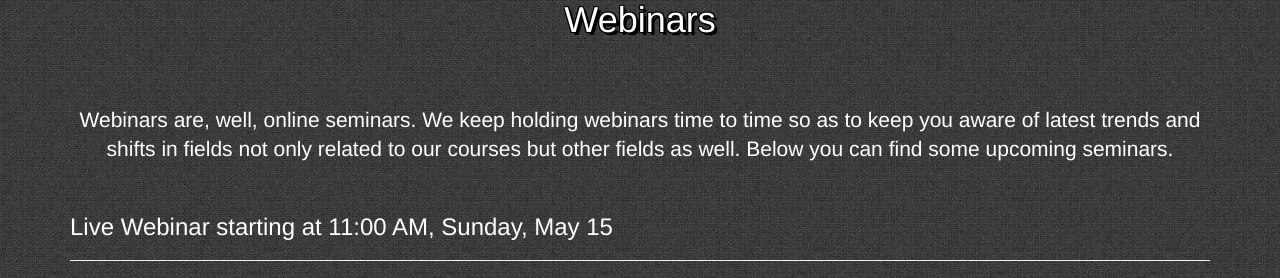
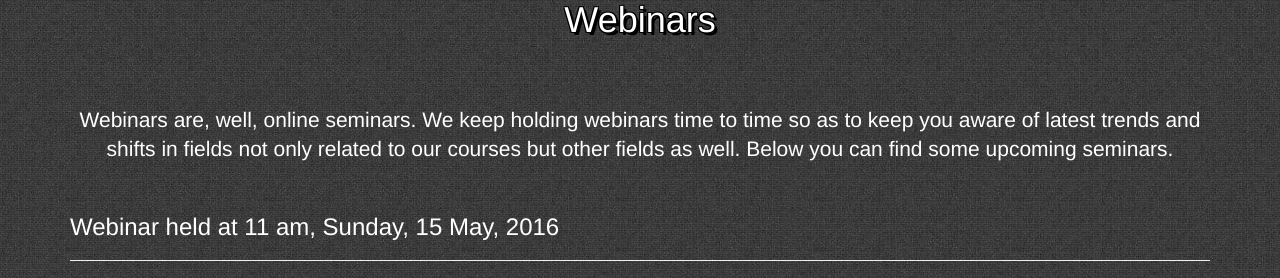
Before and after one commit to vgoel38/EmpowerK-12, a Flask app: page /webinars in a window 1280 px wide. Shown: the part 76-354 px from the top of the page. Run offline with Flask 2, Linux system fonts and the light colour scheme; a user stored in the database is signed in; some libraries are stand-ins or nearby versions.

Commit message:
after first webinar

```diff
--- a/populate_database.py
+++ b/populate_database.py
@@ -23,7 +23,7 @@ session = DBSession()
 # session.add(Institution1)
 # session.commit()
 
-# User1 = User(email="vishal@cocatalyst.in")
+# User1 = User(email="vivek@cocatalyst.in")
 # session.add(User1)
 # session.commit()
 
--- a/templates/memory.html
+++ b/templates/memory.html
@@ -41,7 +41,6 @@
             <div class="col-lg-6 col-lg-push-3 container" id="videoPlayer">
                 <!-- <iframe id="vzvd-7043967" name="vzvd-7043967" title="vzaar video player" class="vzaar-video-player" type="text/html" width="550" height="310" frameborder="0" allowFullScreen allowTransparency="true" mozallowfullscreen webkitAllowFullScreen src="//view.vzaar.com/7043967/player"></iframe> -->
                 <h3 class="lead" style="color: white;">Hola! The videos will be activated after the webinar. Hope you are ready for it. Click <a href="/webinars">here</a> to join the webinar.</h3>
-                <!-- <div class="lock col-md-1 row" style="width: 100%;"><a href="static/amy.pdf" download="Random Objects/Items Test.pdf" class="col btn btn-default">Take Test</a></div>-->
             </div>
 
 
--- a/templates/webinars.html
+++ b/templates/webinars.html
@@ -24,18 +24,20 @@
     </div>
 
     <div class="container">
-        <h3 style="color: white">Live Webinar starting at 11:00 AM, Sunday, May 15</h3>
+        <h3 style="color: white">Webinar held at 11 am, Sunday, 15 May, 2016</h3>
         <hr>
     </div>
 
     <div id="liveWebinar" class="container">
+        <div class="lock col-md-1 row" style="width: 100%; text-align: center; "><a href="static/MasteringPhotographicMemory.pdf" download="Mastering Photographic Memory.pdf" class="col btn btn-default">Download the presentation as pdf</a></div>
+        <br><br><br>
         <iframe width="560" height="315" src="//www.youtube.com/embed/wENH-Nse7V8" frameborder="0" allowfullscreen></iframe>
     </div>
 
     <div id="webinars" class="container" style="background-color: green">
         <h2>Upcoming Webinars</h2>
         <div class="row">
-            <div id="webinar" class="col-md-3" ><img style="float: left;" src="static/postit1.png"></div>
+            <!-- <div id="webinar" class="col-md-3" ><img style="float: left;" src="static/postit1.png"></div> -->
             <div id="webinar" class="col-md-3" ><img style="float: left;" src="static/postit2.png"></div>
             <div id="webinar" class="col-md-6" ><img style="float: left;" src="static/postit3.png"></div>
         </div>
```
Also changed, not shown: users.db, 1 other file.
